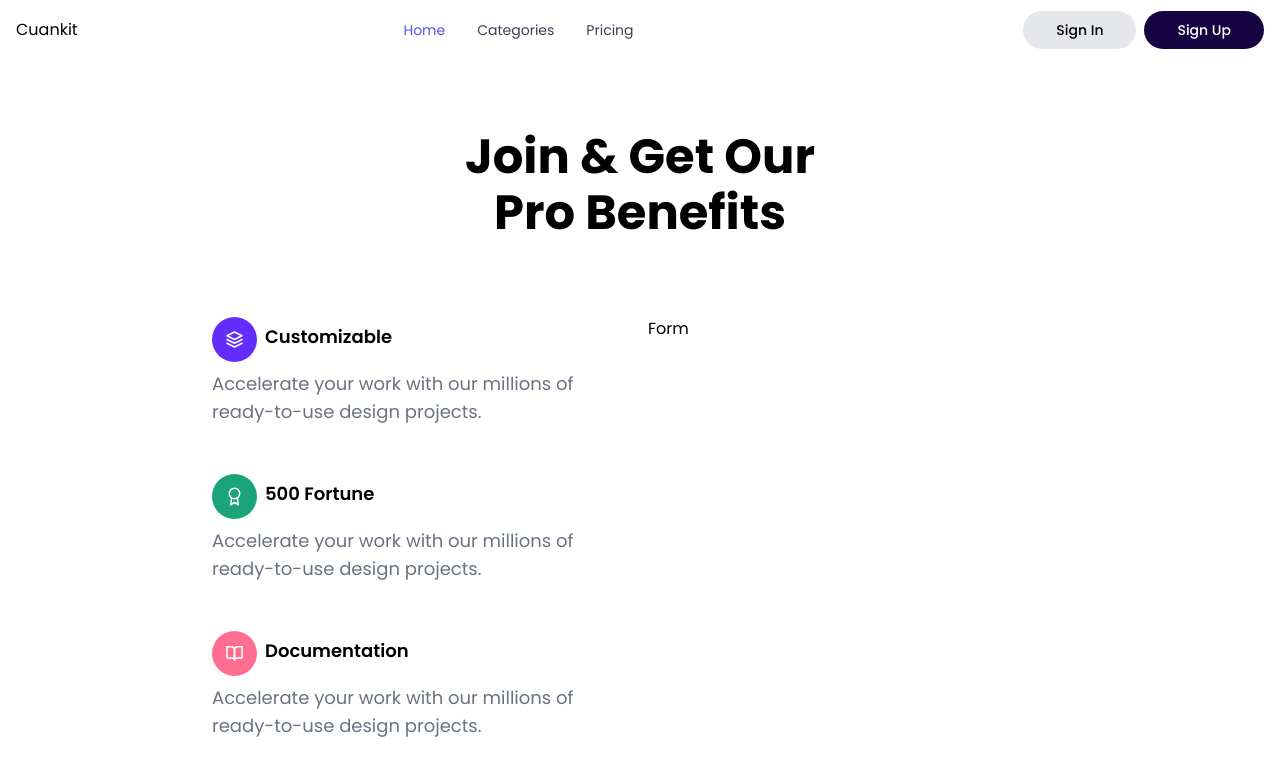
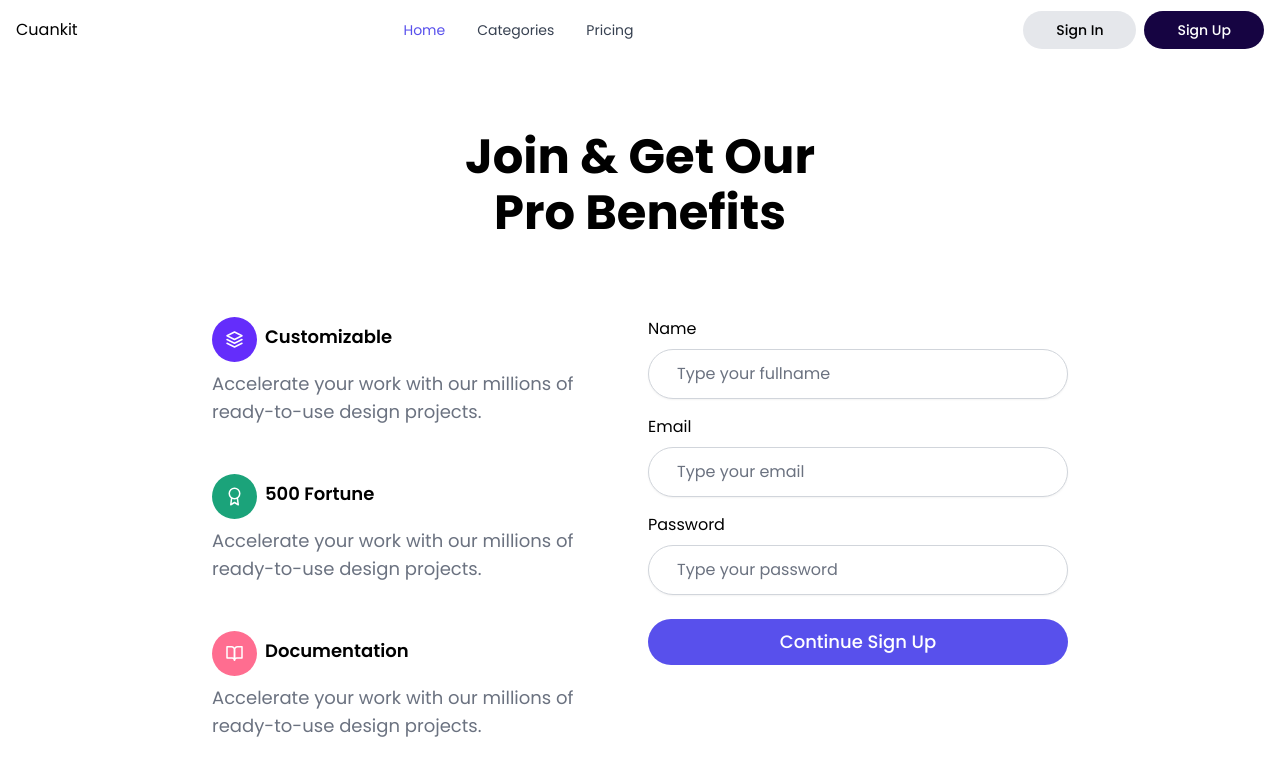
Before and after one commit to budiigunawan/cuankit-react, a React (Vite) app: page /register in a window 1280 px wide. Shown: the top 776 px of the page. Built offline with nearby package versions, Linux system fonts and the light colour scheme.

Commit message:
[CUAN-003] add register form component

```diff
--- a/package.json
+++ b/package.json
@@ -13,6 +13,7 @@
     "flowbite": "^1.8.1",
     "react": "^18.2.0",
     "react-dom": "^18.2.0",
+    "react-hook-form": "^7.47.0",
     "react-router-dom": "^6.16.0"
   },
   "devDependencies": {
--- a/src/assets/icons/BookIcon.tsx
+++ b/src/assets/icons/BookIcon.tsx
@@ -12,16 +12,16 @@ function BookIcon() {
       <path
         d='M40 21H34C32.9391 21 31.9217 21.4214 31.1716 22.1716C30.4214 22.9217 30 23.9391 30 25V39C30 38.2044 30.3161 37.4413 30.8787 36.8787C31.4413 36.3161 32.2044 36 33 36H40V21Z'
         stroke='white'
-        stroke-width='2'
-        stroke-linecap='round'
-        stroke-linejoin='round'
+        strokeWidth='2'
+        strokeLinecap='round'
+        strokeLinejoin='round'
       />
       <path
         d='M20 21H26C27.0609 21 28.0783 21.4214 28.8284 22.1716C29.5786 22.9217 30 23.9391 30 25V39C30 38.2044 29.6839 37.4413 29.1213 36.8787C28.5587 36.3161 27.7956 36 27 36H20V21Z'
         stroke='white'
-        stroke-width='2'
-        stroke-linecap='round'
-        stroke-linejoin='round'
+        strokeWidth='2'
+        strokeLinecap='round'
+        strokeLinejoin='round'
       />
     </svg>
   );
--- a/src/assets/icons/MedalIcon.tsx
+++ b/src/assets/icons/MedalIcon.tsx
@@ -12,16 +12,16 @@ function MedalIcon() {
       <path
         d='M30 33C33.866 33 37 29.866 37 26C37 22.134 33.866 19 30 19C26.134 19 23 22.134 23 26C23 29.866 26.134 33 30 33Z'
         stroke='white'
-        stroke-width='2'
-        stroke-linecap='round'
-        stroke-linejoin='round'
+        strokeWidth='2'
+        strokeLinecap='round'
+        strokeLinejoin='round'
       />
       <path
         d='M26.21 31.89L25 41L30 38L35 41L33.79 31.88'
         stroke='white'
-        stroke-width='2'
-        stroke-linecap='round'
-        stroke-linejoin='round'
+        strokeWidth='2'
+        strokeLinecap='round'
+        strokeLinejoin='round'
       />
     </svg>
   );
--- a/src/assets/icons/StackIcon.tsx
+++ b/src/assets/icons/StackIcon.tsx
@@ -12,23 +12,23 @@ function StackIcon() {
       <path
         d='M20 35L30 40L40 35'
         stroke='white'
-        stroke-width='2'
-        stroke-linecap='round'
-        stroke-linejoin='round'
+        strokeWidth='2'
+        strokeLinecap='round'
+        strokeLinejoin='round'
       />
       <path
         d='M20 30L30 35L40 30'
         stroke='white'
-        stroke-width='2'
-        stroke-linecap='round'
-        stroke-linejoin='round'
+        strokeWidth='2'
+        strokeLinecap='round'
+        strokeLinejoin='round'
       />
       <path
         d='M30 20L20 25L30 30L40 25L30 20Z'
         stroke='white'
-        stroke-width='2'
-        stroke-linecap='round'
-        stroke-linejoin='round'
+        strokeWidth='2'
+        strokeLinecap='round'
+        strokeLinejoin='round'
       />
     </svg>
   );
--- /dev/null
+++ b/src/components/register/RegisterForm.tsx
@@ -0,0 +1,75 @@
+import { useForm } from 'react-hook-form';
+
+type RegisterInputs = {
+  name: string;
+  email: string;
+  password: string;
+};
+
+function RegisterForm() {
+  const {
+    register,
+    handleSubmit,
+    formState: { errors },
+  } = useForm<RegisterInputs>();
+
+  const onSubmit = (data: RegisterInputs): void => {
+    console.log(data, 'data register form');
+  };
+
+  return (
+    <div>
+      <form onSubmit={handleSubmit(onSubmit)}>
+        <div className='mb-4'>
+          <label className='block mb-1'>Name</label>
+          <input
+            {...register('name', { required: 'Name is required' })}
+            id='inptRegisterName'
+            placeholder='Type your fullname'
+            type='text'
+            className='block w-full py-3 mt-2 border border-gray-300 rounded-full shadow-sm px-7 focus:border-indigo-300 focus:outline-none focus:ring focus:ring-indigo-200 focus:ring-opacity-50 disabled:bg-gray-100'
+          />
+          {errors.name && (
+            <p className='mt-1 text-red-600'>{errors.name.message}</p>
+          )}
+        </div>
+        <div className='mb-4'>
+          <label className='block mb-1'>Email</label>
+          <input
+            {...register('email', { required: 'Email address is required' })}
+            id='inptRegisterEmail'
+            placeholder='Type your email'
+            type='email'
+            className='block w-full py-3 mt-2 border border-gray-300 rounded-full shadow-sm px-7 focus:border-indigo-300 focus:outline-none focus:ring focus:ring-indigo-200 focus:ring-opacity-50 disabled:bg-gray-100'
+          />
+          {errors.email && (
+            <p className='mt-1 text-red-600'>{errors.email.message}</p>
+          )}
+        </div>
+        <div className='mb-4'>
+          <label className='block mb-1'>Password</label>
+          <input
+            {...register('password', { required: 'Password is required' })}
+            id='inptRegisterPassword'
+            placeholder='Type your password'
+            type='password'
+            className='block w-full py-3 mt-2 border border-gray-300 rounded-full shadow-sm px-7 focus:border-indigo-300 focus:outline-none focus:ring focus:ring-indigo-200 focus:ring-opacity-50 disabled:bg-gray-100'
+          />
+          {errors.password && (
+            <p className='mt-1 text-red-600'>{errors.password.message}</p>
+          )}
+        </div>
+        <div className='mt-6'>
+          <button
+            type='submit'
+            className='inline-flex items-center justify-center w-full px-8 py-3 text-base font-medium text-white bg-indigo-600 border border-transparent rounded-full hover:bg-indigo-700 md:py-2 md:text-lg md:px-10 hover:shadow'
+          >
+            Continue Sign Up
+          </button>
+        </div>
+      </form>
+    </div>
+  );
+}
+
+export default RegisterForm;
--- a/src/pages/authentication/Register.tsx
+++ b/src/pages/authentication/Register.tsx
@@ -1,5 +1,6 @@
 import PageLayout from '../../components/layout/PageLayout';
 import Benefits from '../../components/register/Benefits';
+import RegisterForm from '../../components/register/RegisterForm';
 import RegisterHeader from '../../components/register/RegisterHeader';
 
 function Register() {
@@ -12,7 +13,7 @@ function Register() {
             <div className='w-full p-5 mx-auto md:max-w-4xl'>
               <div className='grid grid-cols-1 gap-4 md:grid-cols-2'>
                 <Benefits />
-                <div>Form</div>
+                <RegisterForm />
               </div>
             </div>
           </div>
```
Also changed, not shown: 1 other file (tests, documents, lock files or other folders).
